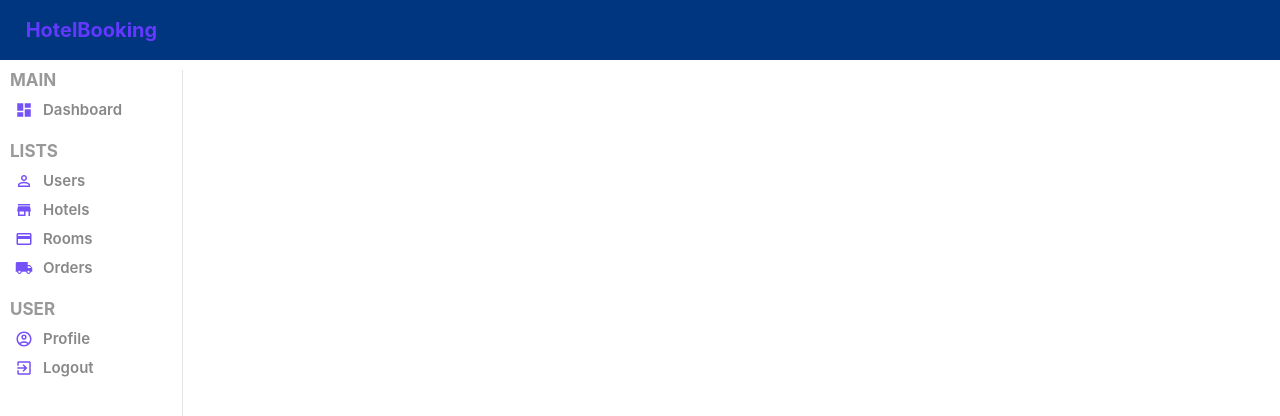
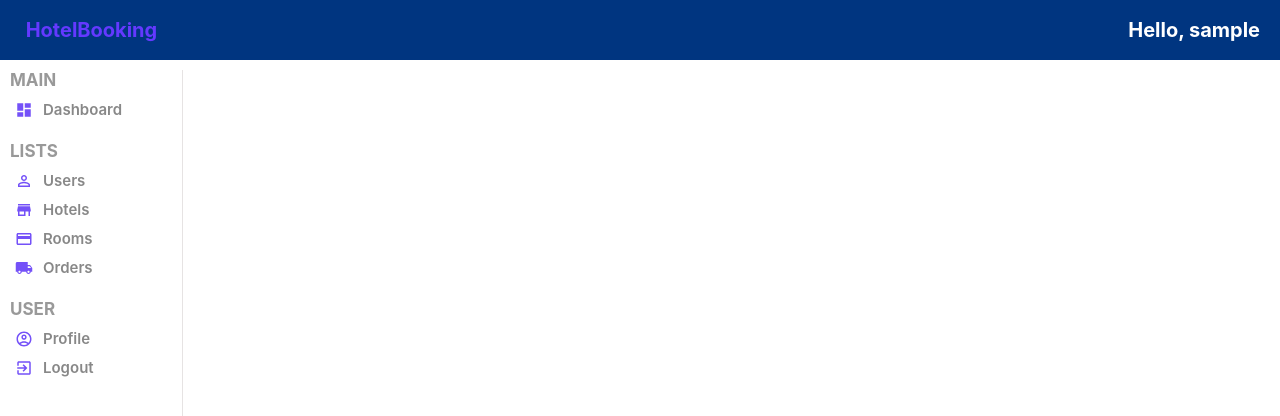
Before and after one commit to tiendat2001/DoAnBachKhoa, a React (Create React App) app in the folder client/: page /admin in a window 1280 px wide. Shown: the top 416 px of the page. Built offline with nearby package versions, Linux system fonts and the light colour scheme; sample sign-in values are in the browser's storage.

Commit message:
chinh css

```diff
--- a/client/src/components/adminComponents/navbarAdmin/NavbarAdmin.jsx
+++ b/client/src/components/adminComponents/navbarAdmin/NavbarAdmin.jsx
@@ -3,12 +3,15 @@ import "./navbarAdmin.css";
 // import { DarkModeContext } from "../../context/darkModeContext";
 import { useContext } from "react";
 import React from "react"
+import { AuthContext } from "../../../context/AuthContext";
 
 const NavbarAdmin = () => {
 //   const { dispatch } = useContext(DarkModeContext);
+  const {user , dispatch} = useContext(AuthContext)
 
   return (
     <div className="navbarAdmin">
+        <h1 className="navbarAdmin_username">Hello, {user.username}</h1>
     </div>
   );
 };
--- a/client/src/components/adminComponents/navbarAdmin/navbarAdmin.css
+++ b/client/src/components/adminComponents/navbarAdmin/navbarAdmin.css
@@ -2,5 +2,12 @@
   height: 60px;
   background-color: #003580;
   display: flex;
-  justify-content: center;
+  justify-content: flex-end;
+  align-items: center;
 }
+
+.navbarAdmin_username{
+    padding-right:20px;
+    font-size: 20px;
+    color:white;
+}
--- a/client/src/components/navbar/navbar.css
+++ b/client/src/components/navbar/navbar.css
@@ -24,7 +24,8 @@
 }
 
 .logo_name{
-  color:rgb(145, 13, 13);
+  color: #7451f8;
+
 }
 
 .navButton{
```
